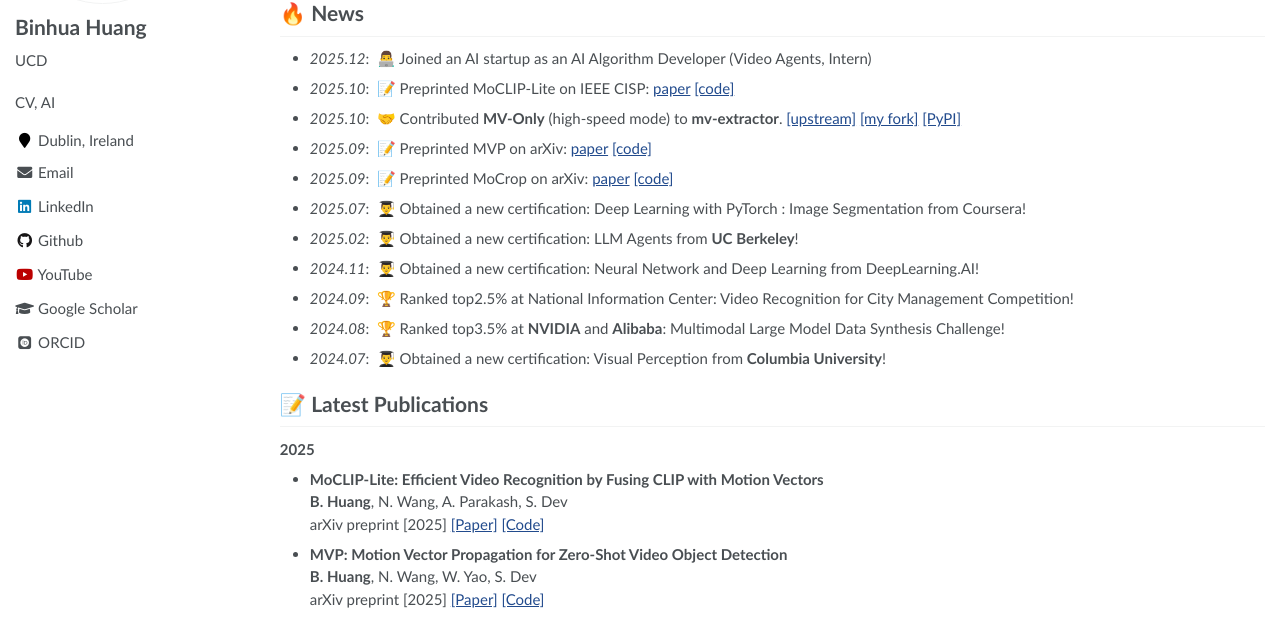
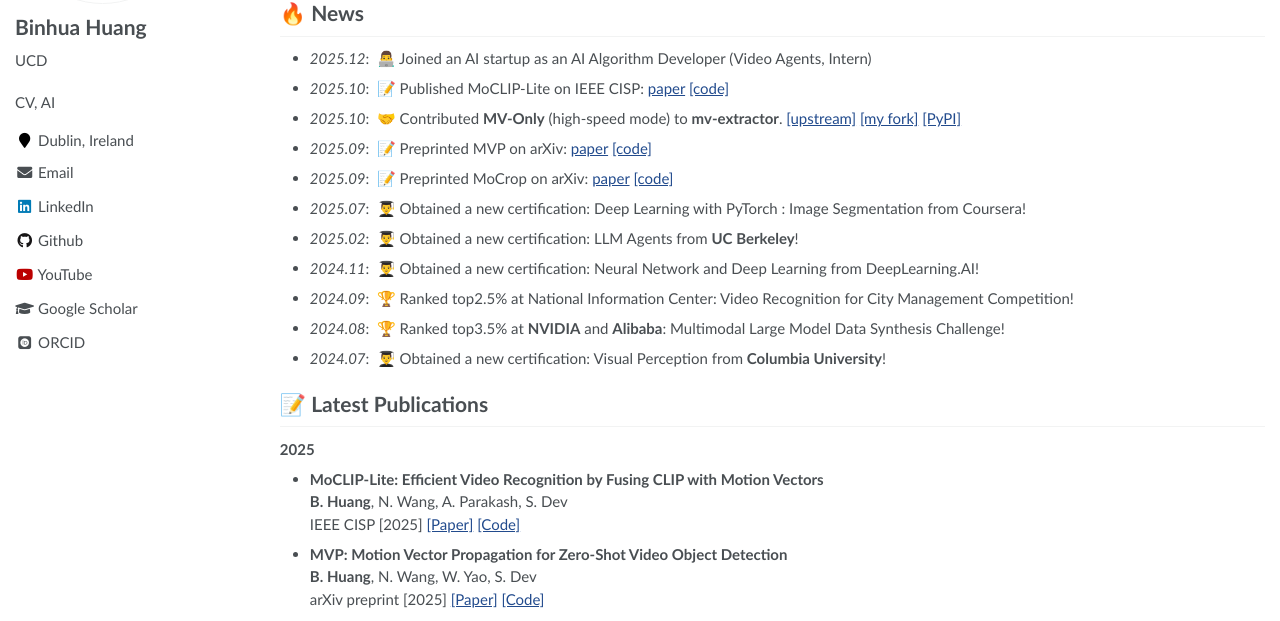
Before and after one commit to microa/microa.github.io, a Jekyll site: the page built from _pages/about.md, in a window 1280 px wide and 900 px high. Shown: the part 262-883 px from the top of the window. Built offline with Jekyll 4.4.1, drawn with Linux system fonts in a browser that asks for light colours; some web fonts are replaced.

Commit message:
Update about.md

```diff
--- a/_pages/about.md
+++ b/_pages/about.md
@@ -36,7 +36,7 @@ My current research focuses on computer vision, machine learning, and AI.
 
 # 🔥 News
 - *2025.12*: &nbsp;👨‍💻 Joined an AI startup as an AI Algorithm Developer (Video Agents, Intern)
-- *2025.10*: &nbsp;📝 Preprinted MoCLIP-Lite on IEEE CISP: [paper](https://ieeexplore.ieee.org/abstract/document/11259157) [[code]](https://github.com/microa/MoCLIP-Lite)
+- *2025.10*: &nbsp;📝 Published MoCLIP-Lite on IEEE CISP: [paper](https://ieeexplore.ieee.org/abstract/document/11259157) [[code]](https://github.com/microa/MoCLIP-Lite)
 - *2025.10*: &nbsp;🤝 Contributed **MV-Only** (high-speed mode) to **mv-extractor**. [[upstream]](https://github.com/LukasBommes/mv-extractor) [[my fork]](https://github.com/microa/hs-mv-extractor) [[PyPI]](https://pypi.org/project/motion-vector-extractor/)
 - *2025.09*: &nbsp;📝 Preprinted MVP on arXiv: [paper](https://arxiv.org/abs/2509.18388) [[code]](https://github.com/microa/MVP)
 - *2025.09*: &nbsp;📝 Preprinted MoCrop on arXiv: [paper](https://arxiv.org/abs/2509.18473) [[code]](https://github.com/microa/MoCrop)
@@ -53,7 +53,7 @@ My current research focuses on computer vision, machine learning, and AI.
 **2025**
 - **MoCLIP-Lite: Efficient Video Recognition by Fusing CLIP with Motion Vectors**
   **B. Huang**, N. Wang, A. Parakash, S. Dev
-  arXiv preprint [2025] [[Paper]](https://arxiv.org/abs/2509.17084) [[Code]](https://github.com/microa/MoCLIP-Lite)
+  IEEE CISP [2025] [[Paper]](https://ieeexplore.ieee.org/abstract/document/11259157) [[Code]](https://github.com/microa/MoCLIP-Lite)
 
 - **MVP: Motion Vector Propagation for Zero-Shot Video Object Detection**
   **B. Huang**, N. Wang, W. Yao, S. Dev
```
